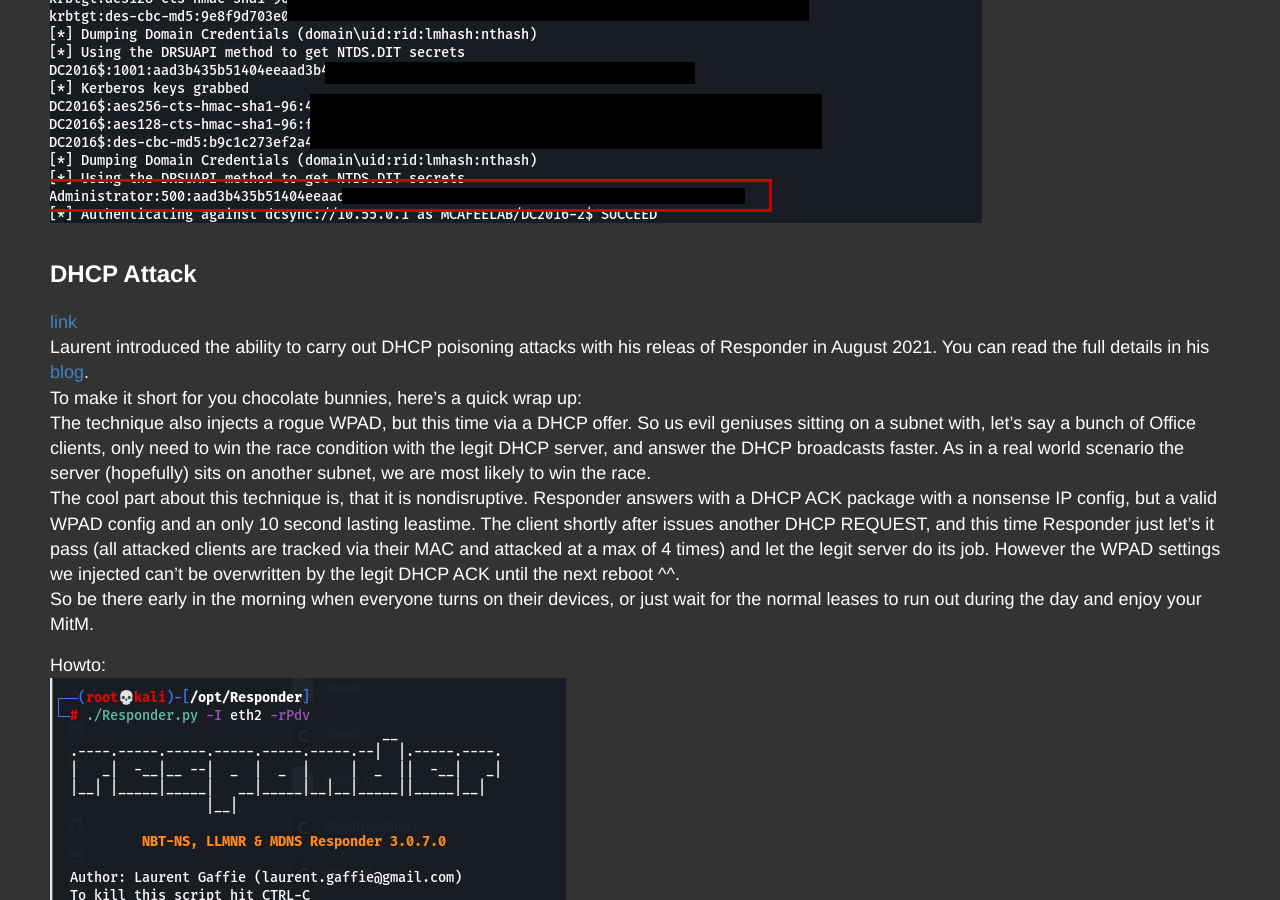
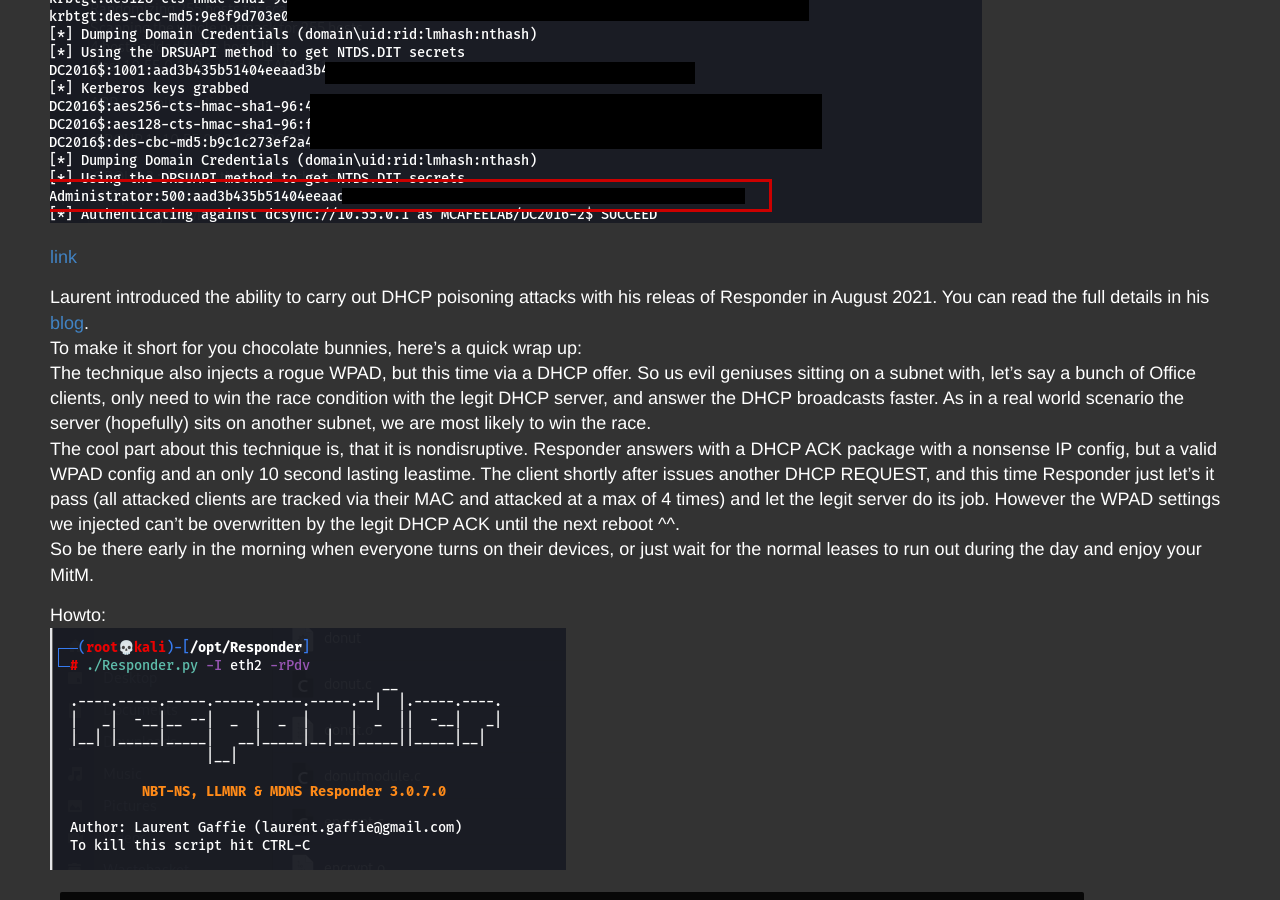
Before and after one commit to LuemmelSec/LuemmelSec.github.io, a Jekyll site: the page built from _posts/2021-02-02-Relaying-101.md, in a window 1280 px wide and 900 px high, scrolled down 19533 px. Built offline with Jekyll 4.4.1, drawn with Linux system fonts in a browser that asks for light colours.

Commit message:
Update 2021-02-02-Relaying-101.md

```diff
--- a/_posts/2021-02-02-Relaying-101.md
+++ b/_posts/2021-02-02-Relaying-101.md
@@ -347,8 +347,8 @@
 
 <img src="/images/2021-02-02/zeropwn.png">
 
-## DHCP Attack
-[link](##1-this-is-my-header)
+[link](## DHCP Attack)
+
 Laurent introduced the ability to carry out DHCP poisoning attacks with his releas of Responder in August 2021. You can read the full details in his [blog](https://g-laurent.blogspot.com/2021/08/responders-dhcp-poisoner.html).
 To make it short for you chocolate bunnies, here's a quick wrap up:
 The technique also injects a rogue WPAD, but this time via a DHCP offer. So us evil geniuses sitting on a subnet with, let's say a bunch of Office clients, only need to win the race condition with the legit DHCP server, and answer the DHCP broadcasts faster. As in a real world scenario the server (hopefully) sits on another subnet, we are most likely to win the race.
```
